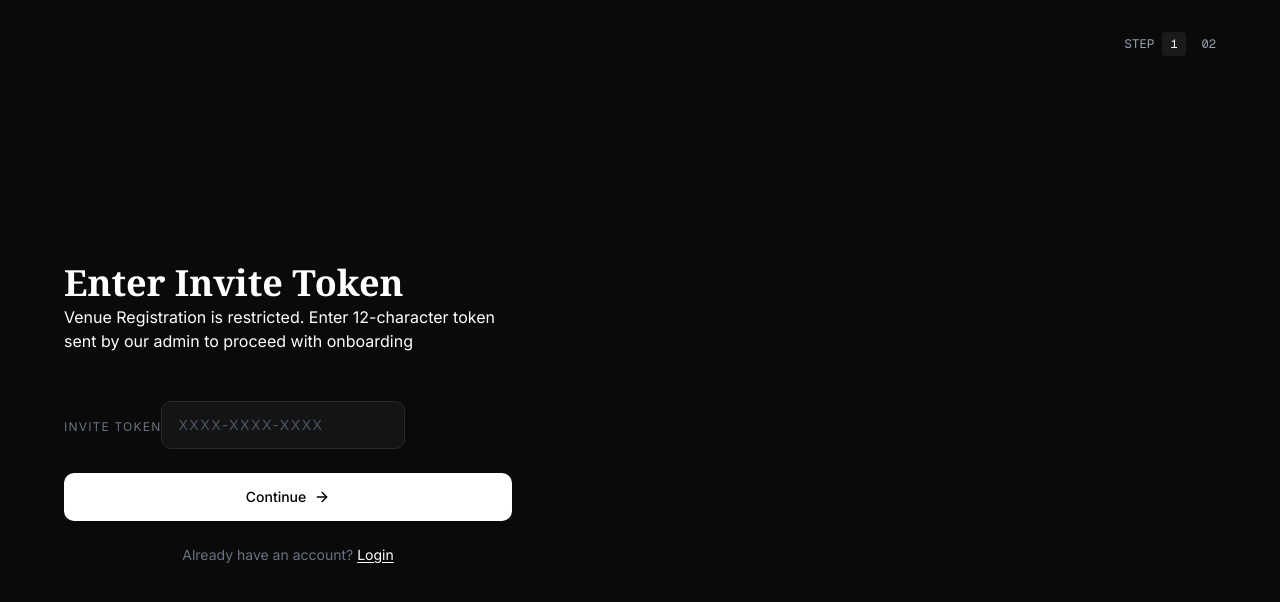
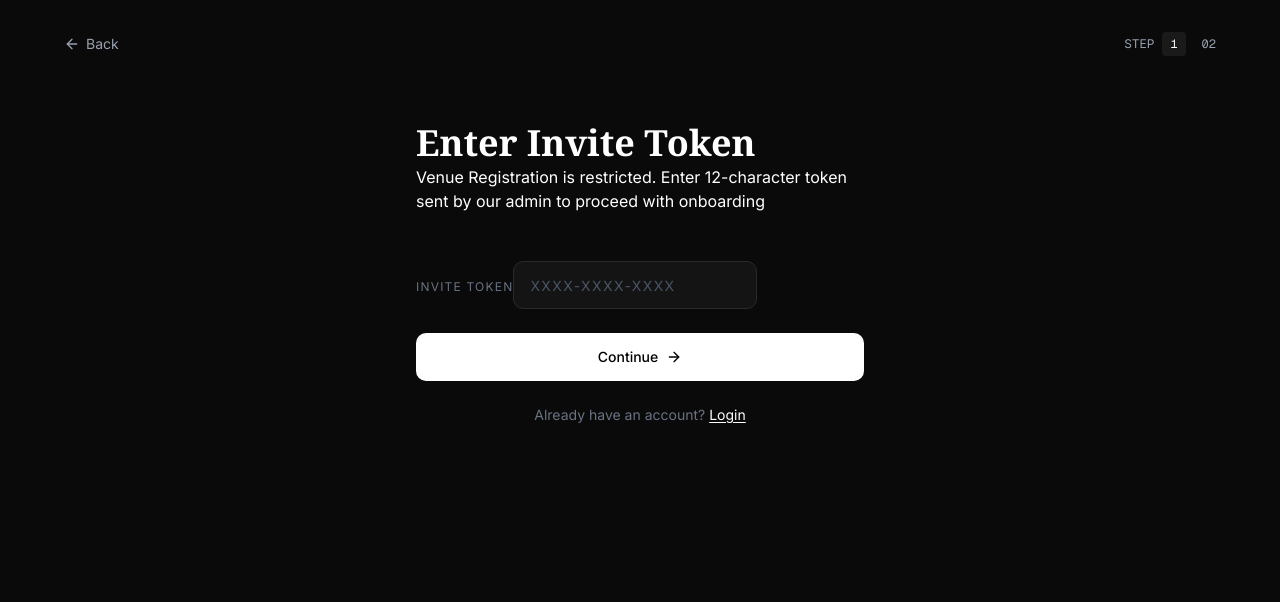
Before and after one commit to saiimonn/nocturnus, a Next.js app: page /auth/register in a window 1280 px wide. Shown: the top 602 px of the page. Built offline with nearby package versions, Linux system fonts and the light colour scheme.

Commit message:
refactor(ui): update register page layout

```diff
--- a/app/auth/register/page.tsx
+++ b/app/auth/register/page.tsx
@@ -2,7 +2,7 @@
 
 import { useState } from "react";
 import Link from "next/link";
-import { ArrowRight, Eye, EyeOff, MapPin } from "lucide-react";
+import { ArrowLeft, ArrowRight, Eye, EyeOff, MapPin } from "lucide-react";
 
 type VenueType = "NIGHTCLUB" | "LOUNGE" | "ROOFTOP";
 
@@ -19,8 +19,12 @@ export default function ClubOwnerRegisterPage() {
 
   return (
     <div className = "relative min-h-screen w-full overflow-hidden bg-[#0a0a0a] text-white">
-      <div className = "relative z-10 flex min-h-screen flex-col p-8 md:px-16">
-        <div className = "flex items-center justify-end">
+      <div className = "relative z-10 flex flex-col p-8 md:px-16">
+        <div className = "flex items-center justify-between">
+          <Link href="/" className="flex items-center gap-1.5 text-sm text-gray-400 hover:text-white transition-colors">
+            <ArrowLeft className="size-4" />
+            Back
+          </Link>
           <div className = "flex items-center gap-2 text-xs text-gray-400">
             <span>STEP</span>
             <span className = "rounded bg-[#1a1a1a] px-2 py-1 font-mono text-white">
@@ -31,8 +35,8 @@ export default function ClubOwnerRegisterPage() {
           </div>
         </div>
 
-        <div className = "flex flex-1 items-center">
-          <div className = "w-full max-w-md py-16">
+        <div className = "flex justify-center pt-10 md:pt-16">
+          <div className = "w-full max-w-md">
             {step === 1 ? (
               <>
                 <h1 className = "font-serif text-4xl font-semibold leading-tight">
@@ -65,7 +69,7 @@ export default function ClubOwnerRegisterPage() {
                 <p className = "mt-6 text-center text-sm text-gray-500">
                   Already have an account?{" "}
                   <Link
-                    href="/login"
+                    href="/auth/login"
                     className = "text-white underline underline-offset-2"
                   >
                     Login
```
